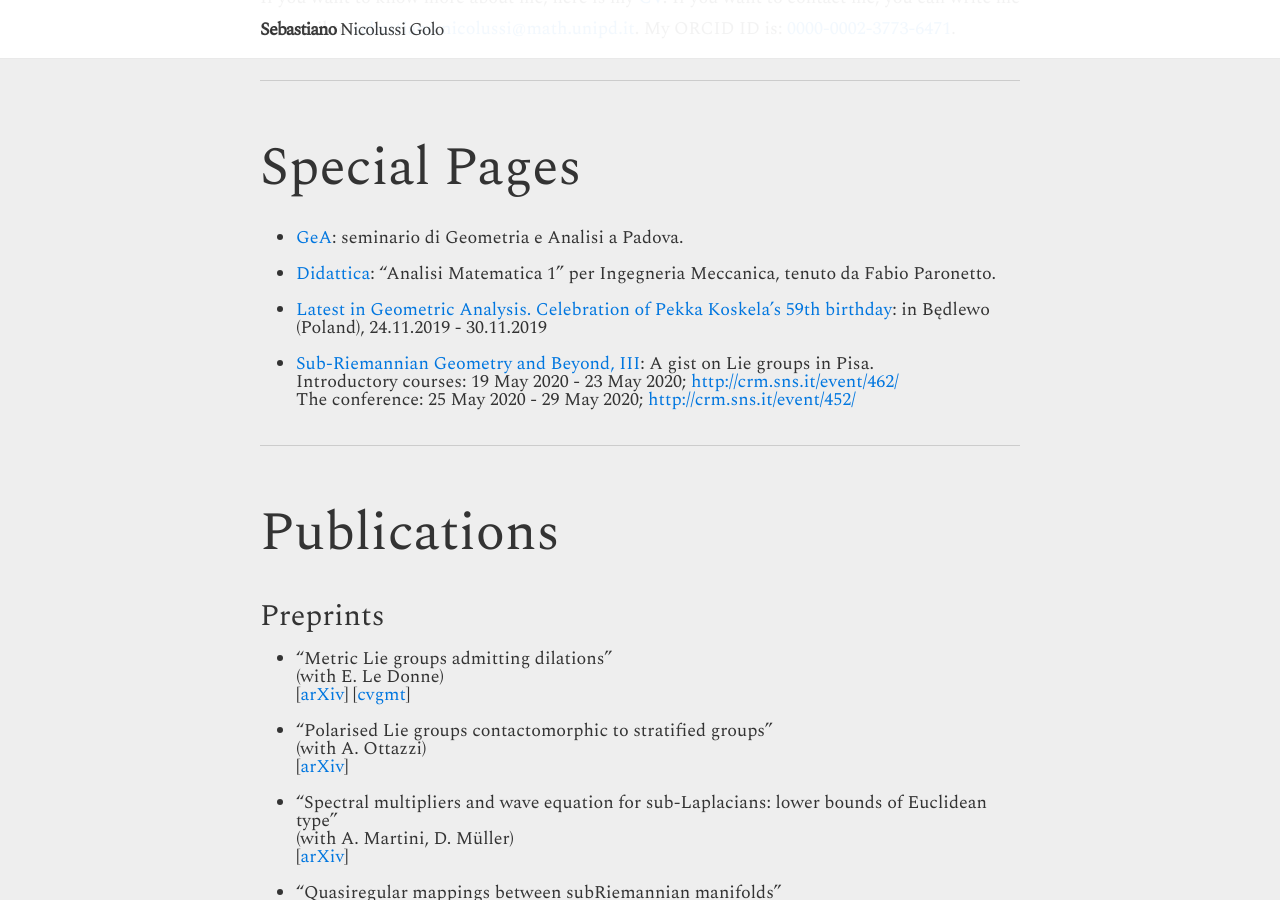
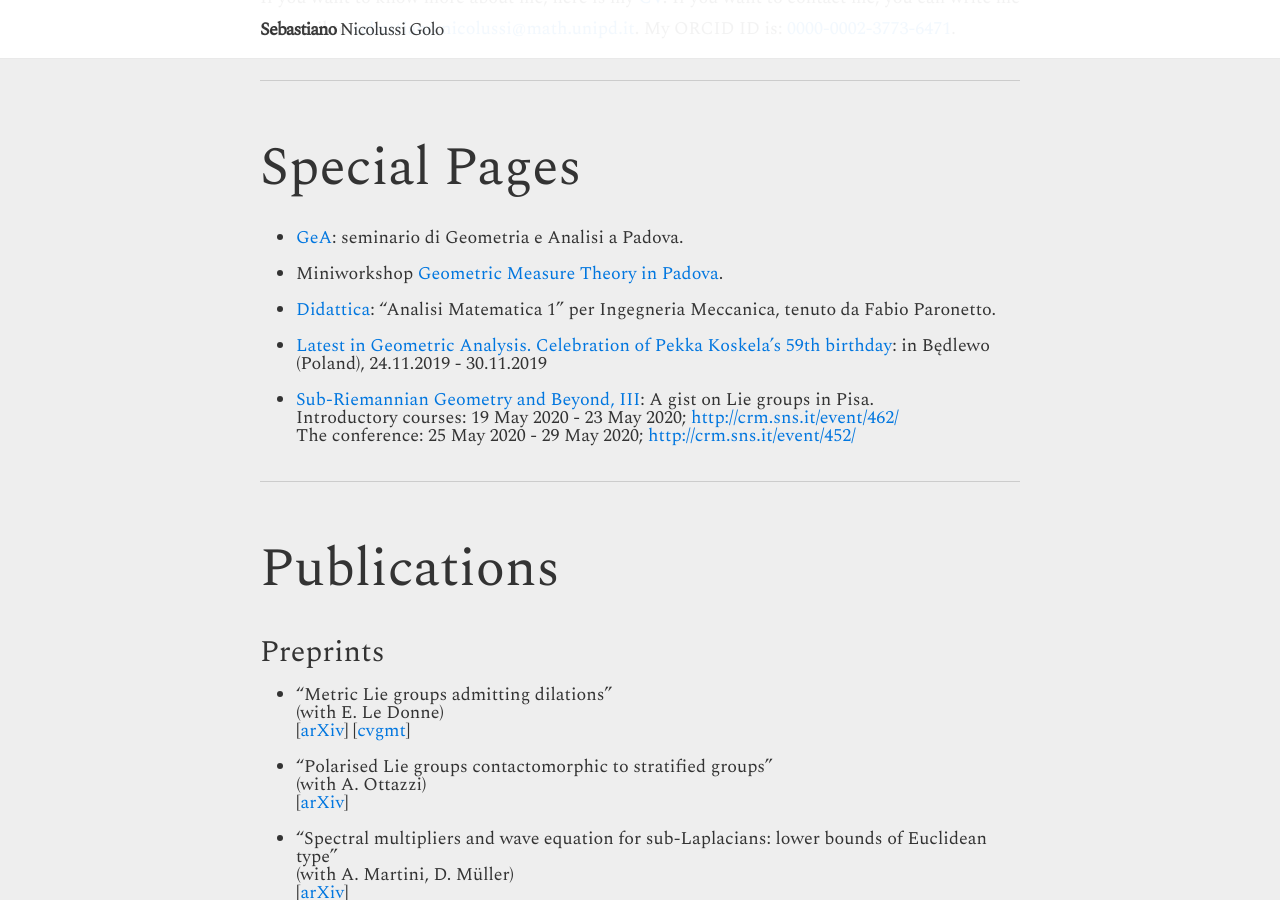
Before and after one commit to Seba272/seba272.github.io, a Jekyll site: the page built from index.md, in a window 1280 px wide and 900 px high, scrolled down 719 px. Built offline with Jekyll 4.4.1, drawn with Linux system fonts in a browser that asks for light colours; Markdown is read by kramdown in place of the engine named in the settings.

Commit message:
Add link to GMT in PD.

```diff
--- a/index.md
+++ b/index.md
@@ -41,6 +41,7 @@ Special Pages
 =============
 
 * [GeA](pages/GeA): seminario di Geometria e Analisi a Padova.
+*	Miniworkshop [Geometric Measure Theory in Padova](https://gmtpadova2020.frama.site).
 * [Didattica](https://www.math.unipd.it/~fabio/didattica/index_didattica.html):
 	"Analisi Matematica 1" per Ingegneria Meccanica, tenuto da Fabio Paronetto.
 * [Latest in Geometric Analysis. Celebration of Pekka Koskela's 59th birthday](https://www.impan.pl/en/activities/banach-center/conferences/19-latest):
```
